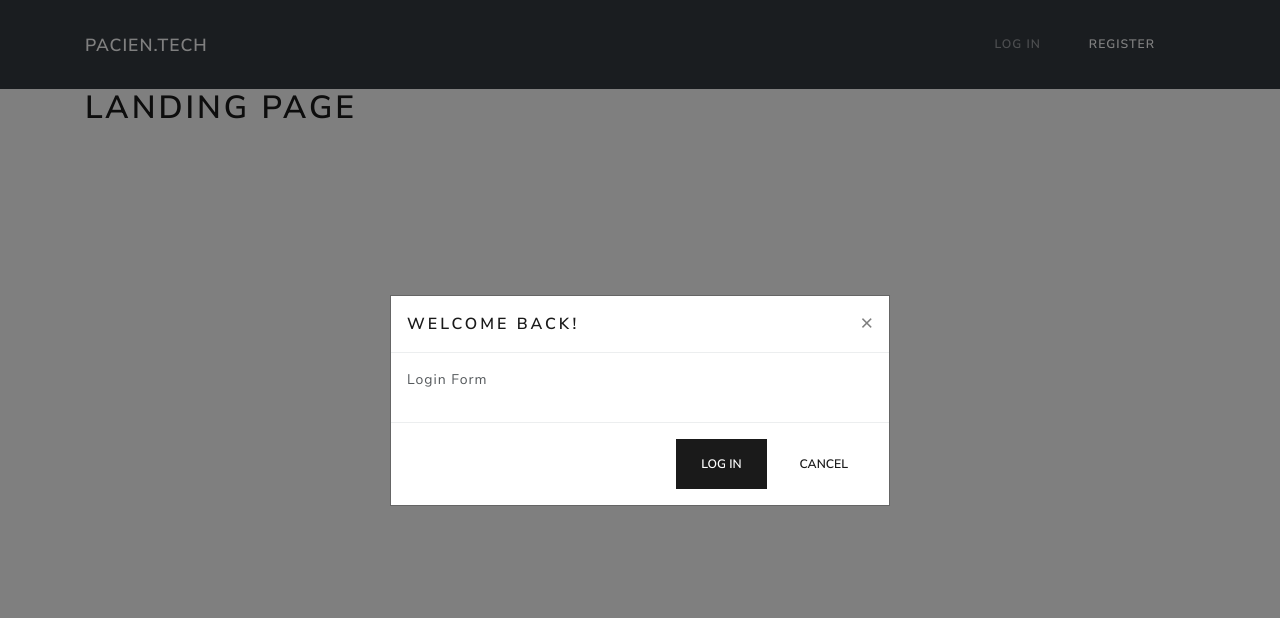
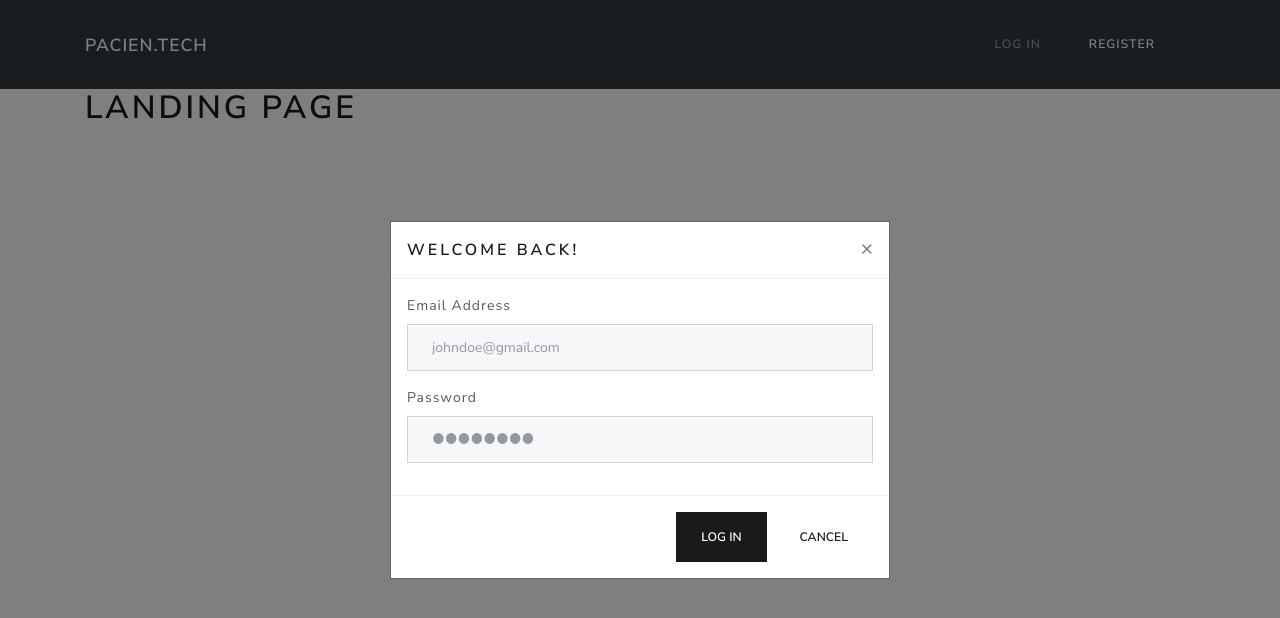
Before and after one commit to vzhny/pacientech, a React app: page / in a window 1280 px wide. Both pictures are taken after a click on the link "LOG IN". Shown: the top 618 px of the page. Built offline with nearby package versions, Linux system fonts and the light colour scheme.

Commit message:
Added basic login form logic | 02/02

```diff
--- /dev/null
+++ b/src/components/LoginForm/LoginForm.js
@@ -0,0 +1,21 @@
+import React from 'react';
+import { Form, FormGroup, Label, Input } from 'reactstrap';
+import PropTypes from 'prop-types';
+import styles from './LoginForm.module.scss';
+
+const LoginForm = () => (
+  <Form>
+    <FormGroup>
+      <Label for="email">Email Address</Label>
+      <Input type="email" name="email" id="email" placeholder="johndoe@gmail.com" />
+    </FormGroup>
+    <FormGroup>
+      <Label for="password">Password</Label>
+      <Input type="password" name="password" id="password" placeholder="●●●●●●●●" />
+    </FormGroup>
+  </Form>
+);
+
+LoginForm.propTypes = {};
+
+export default LoginForm;
--- a/src/components/Navigation/Navigation.js
+++ b/src/components/Navigation/Navigation.js
@@ -10,6 +10,7 @@ import {
   Collapse,
 } from 'reactstrap';
 import Modal from '@/components/Modal/Modal';
+import LoginForm from '@/components/LoginForm/LoginForm';
 import { AuthContext } from '@/auth/AuthContext';
 import styles from './Navigation.module.scss';
 
@@ -23,7 +24,7 @@ const Navigation = () => {
     setModalProps({
       title: 'Welcome Back!',
       confirmBtn: 'Log In',
-      content: <p>Login Form</p>,
+      content: <LoginForm />,
     });
     toggleModal(!modalVisible);
   };
```
Also changed, not shown: src/components/LoginForm/LoginForm.module.scss (added), 1 other file (tests, documents, lock files or other folders).
